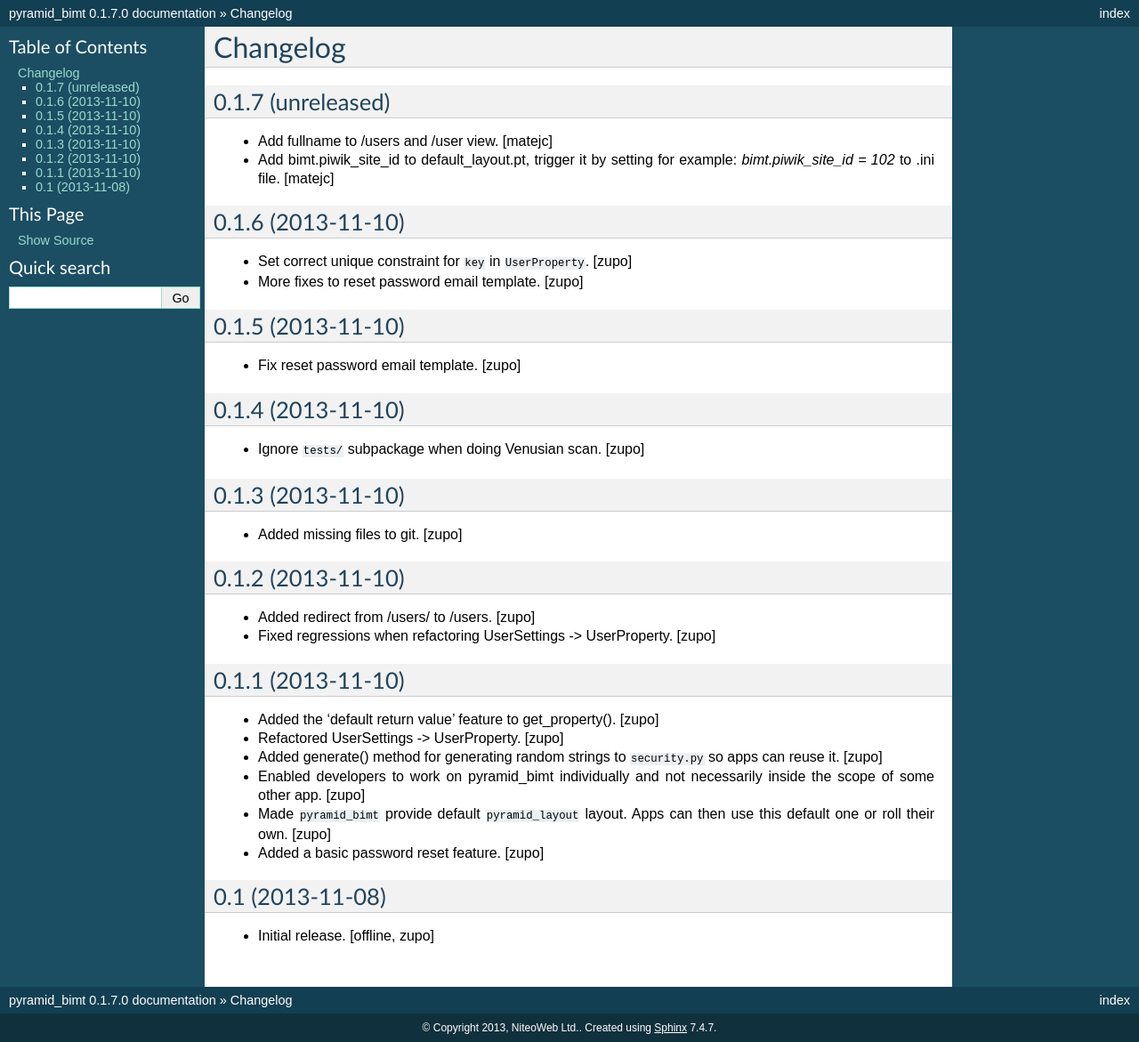
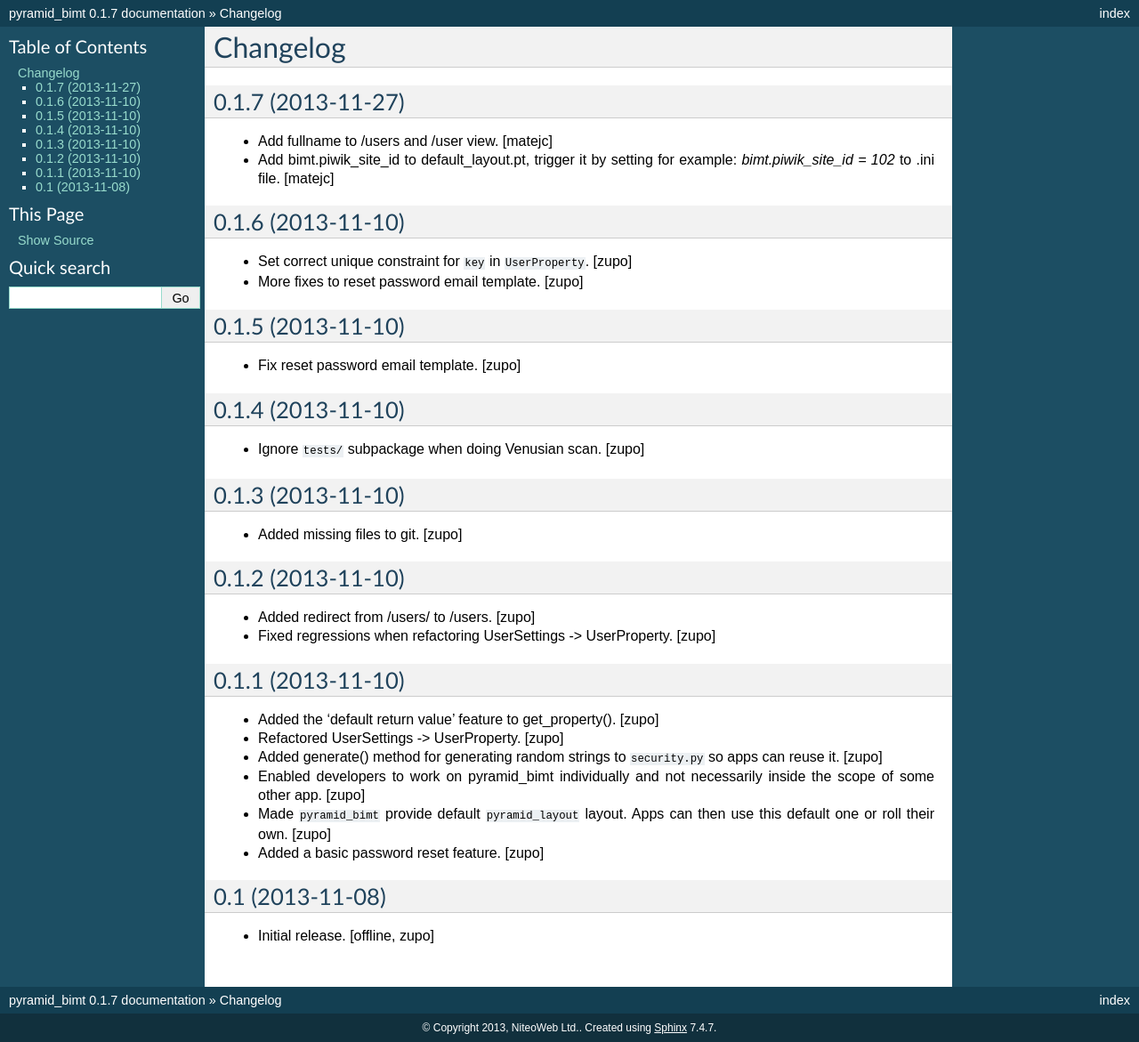
Before and after one commit to persho/pyramid_bimt, a Sphinx documentation site: the page built from docs/CHANGELOG.rst, in a window 1280 px wide. Shown: the whole page at 89% size. Built offline with Sphinx 7.4.7, drawn with Linux system fonts in a browser that asks for light colours.

Commit message:
Preparing release 0.1.7

```diff
--- a/docs/CHANGELOG.rst
+++ b/docs/CHANGELOG.rst
@@ -4,7 +4,7 @@ Changelog
 =========
 
 
-0.1.7 (unreleased)
+0.1.7 (2013-11-27)
 ------------------
 
 - Add fullname to /users and /user view.
--- a/setup.py
+++ b/setup.py
@@ -18,7 +18,7 @@ long_description = \
 
 setup(
     name='pyramid_bimt',
-    version='0.1.7.dev0',
+    version='0.1.7',
     description='Base package for BIMT apps.',
     long_description=long_description,
     classifiers=[
```
